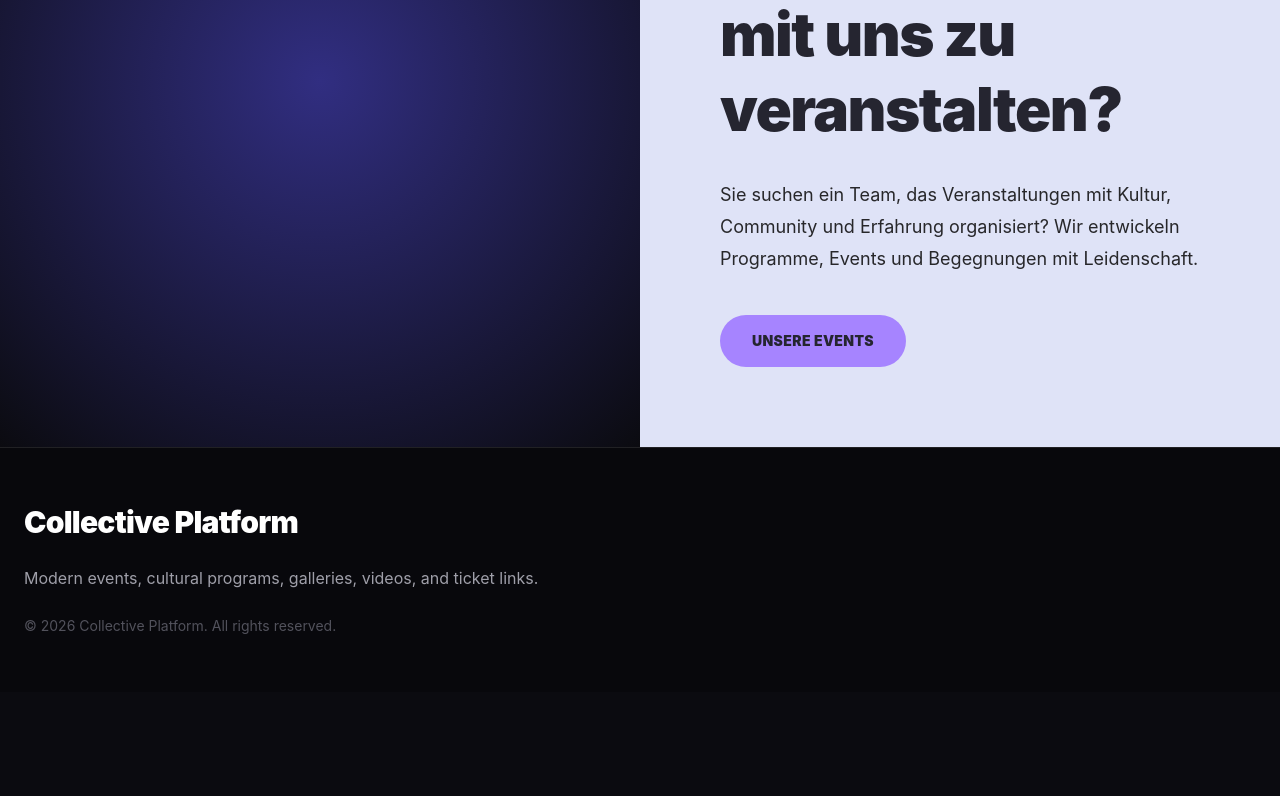
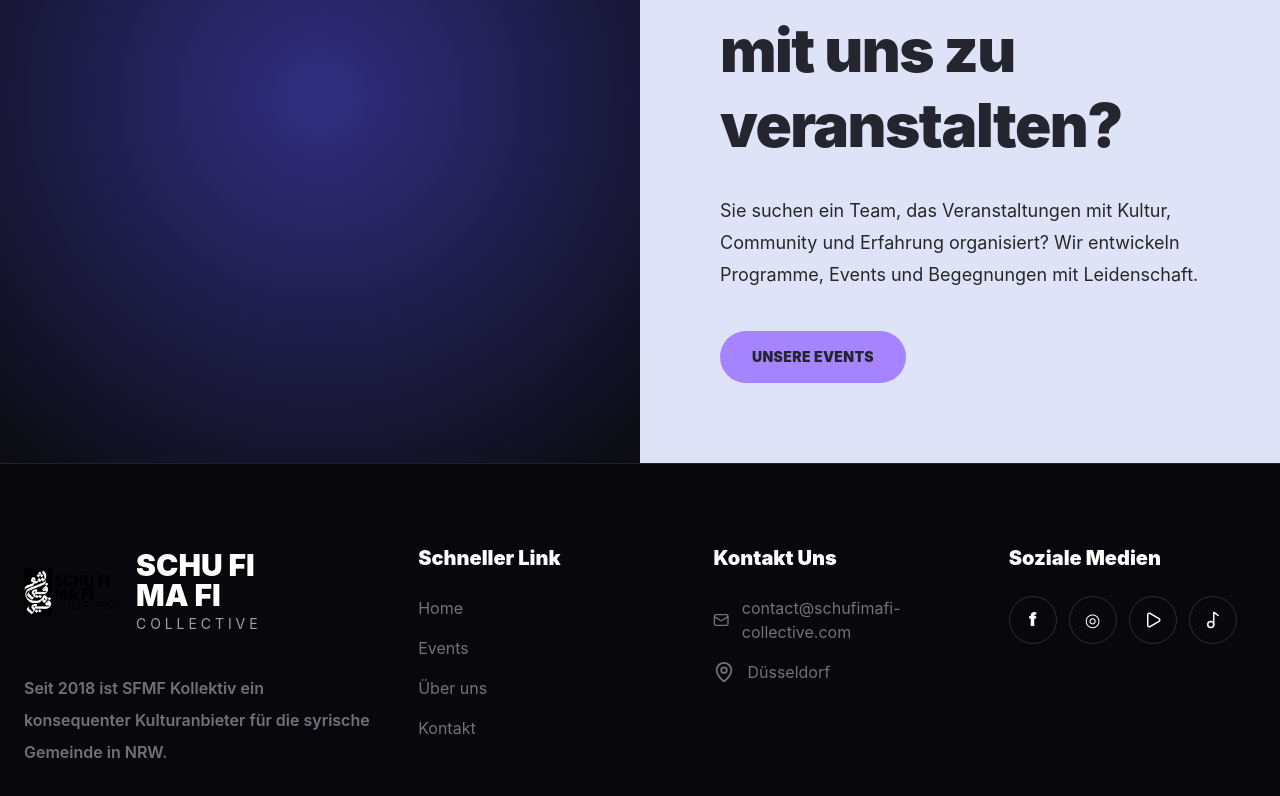
Before and after one commit to ayham-eddin/collective-platform, a React (Vite) app in the folder frontend/: page / in a window 1280 px wide. Shown: the part 1968-2764 px from the top of the page. Before the commit the page ends 2660 px from the top, so only its background shows below. Built offline with nearby package versions, Linux system fonts and the light colour scheme; no server answers.

Commit message:
feat: update navbar and footer

```diff
--- a/frontend/src/components/Footer/Footer.tsx
+++ b/frontend/src/components/Footer/Footer.tsx
@@ -1,22 +1,107 @@
+import { Mail, MapPin, Music2, Play } from "lucide-react";
+import { Link } from "react-router-dom";
+import logo from "../../assets/logo.png";
+
 export const Footer = () => {
   return (
     <footer
       id="contact"
       className="border-t border-white/10 bg-[#08080c] text-white"
     >
-      <div className="mx-auto grid max-w-7xl gap-6 px-6 py-14">
-        <h2 className="text-3xl font-black tracking-tight">
-          Collective Platform
-        </h2>
+      <div className="mx-auto grid max-w-7xl gap-12 px-6 py-20 lg:grid-cols-[1.4fr_1fr_1fr_1fr]">
+        <div>
+          <Link to="/" className="flex items-center gap-4">
+            <img
+              src={logo}
+              alt="Schu Fi Ma Fi Kollektiv"
+              className="h-24 w-24 rounded-2xl object-contain"
+            />
 
-        <p className="max-w-2xl leading-7 text-zinc-400">
-          Modern events, cultural programs, galleries, videos, and ticket links.
-        </p>
+            <div>
+              <p className="text-3xl font-black uppercase leading-none">
+                Schu Fi
+                <br />
+                Ma Fi
+              </p>
+              <p className="mt-1 text-sm uppercase tracking-[0.28em] text-zinc-400">
+                Collective
+              </p>
+            </div>
+          </Link>
 
-        <p className="text-sm text-zinc-600">
-          © {new Date().getFullYear()} Collective Platform. All rights reserved.
-        </p>
+          <p className="mt-8 max-w-sm font-semibold leading-8 text-zinc-500">
+            Seit 2018 ist SFMF Kollektiv ein konsequenter Kulturanbieter für die
+            syrische Gemeinde in NRW.
+          </p>
+        </div>
+
+        <div>
+          <h3 className="text-xl font-black">Schneller Link</h3>
+
+          <div className="mt-6 grid gap-4 text-zinc-500">
+            <Link to="/" className="transition hover:text-white">
+              Home
+            </Link>
+            <Link to="/events" className="transition hover:text-white">
+              Events
+            </Link>
+            <a href="#about-preview" className="transition hover:text-white">
+              Über uns
+            </a>
+            <a href="#contact" className="transition hover:text-white">
+              Kontakt
+            </a>
+          </div>
+        </div>
+
+        <div>
+          <h3 className="text-xl font-black">Kontakt Uns</h3>
+
+          <div className="mt-6 grid gap-4 text-zinc-500">
+            <a
+              href="mailto:contact@schufimafi-collective.com"
+              className="flex items-center gap-3 transition hover:text-white"
+            >
+              <Mail size={20} />
+              contact@schufimafi-collective.com
+            </a>
+
+            <p className="flex items-center gap-3">
+              <MapPin size={22} />
+              Düsseldorf
+            </p>
+          </div>
+        </div>
+
+        <div>
+          <h3 className="text-xl font-black">Soziale Medien</h3>
+
+          <div className="mt-6 flex flex-wrap gap-3">
+            <a href="/" className={socialLinkClass} aria-label="Facebook">
+              f
+            </a>
+
+            <a href="/" className={socialLinkClass} aria-label="Instagram">
+              ◎
+            </a>
+
+            <a href="/" className={socialLinkClass} aria-label="YouTube">
+              <Play size={18} />
+            </a>
+
+            <a href="/" className={socialLinkClass} aria-label="TikTok">
+              <Music2 size={18} />
+            </a>
+          </div>
+        </div>
+      </div>
+
+      <div className="mx-auto max-w-7xl border-t border-white/10 px-6 py-8 text-center text-sm font-bold text-zinc-500">
+        Developed by Ayham © {new Date().getFullYear()} Schu Fi Ma Fi Collective
       </div>
     </footer>
   );
 };
+
+const socialLinkClass =
+  "grid h-12 w-12 place-items-center rounded-full border border-white/15 text-lg font-black text-zinc-400 transition hover:border-violet-400 hover:bg-violet-500 hover:text-white";
--- a/frontend/src/components/Navbar/Navbar.tsx
+++ b/frontend/src/components/Navbar/Navbar.tsx
@@ -1,36 +1,36 @@
 import clsx from "clsx";
 import { Link, NavLink } from "react-router-dom";
+import logo from "../../assets/logo.png";
 
 export const Navbar = () => {
   return (
-    <header className="sticky top-0 z-50 border-b border-white/10 bg-[#08080c]/85 backdrop-blur-xl">
-      <nav className="mx-auto flex max-w-7xl items-center justify-between gap-6 px-6 py-5">
-        <Link to="/" className="text-2xl font-black tracking-tight text-white">
-          Schu Fi Ma Fi
+    <header className="sticky top-0 z-50 border-b border-white/10 bg-[#08080c]/90 backdrop-blur-xl">
+      <nav className="mx-auto flex max-w-7xl items-center justify-between gap-6 px-6 py-4">
+        <Link to="/" className="flex items-center gap-3">
+          <div className="bg-white px-1">
+            <img
+              src={logo}
+              alt="Schu Fi Ma Fi Kollektiv"
+              className="h-14 w-14 rounded-xl object-contain"
+            />
+          </div>
+
+          <div className="hidden leading-none sm:block">
+            <p className="text-lg font-black uppercase tracking-tight text-white">
+              Schu Fi Ma Fi
+            </p>
+            <p className="text-xs font-semibold uppercase tracking-[0.25em] text-zinc-400">
+              Collective
+            </p>
+          </div>
         </Link>
 
         <div className="flex items-center gap-5">
-          <NavLink
-            to="/"
-            className={({ isActive }) =>
-              clsx(
-                "text-sm font-bold transition hover:text-white",
-                isActive ? "text-white" : "text-zinc-400",
-              )
-            }
-          >
+          <NavLink to="/" className={navLinkClass}>
             Home
           </NavLink>
 
-          <NavLink
-            to="/events"
-            className={({ isActive }) =>
-              clsx(
-                "text-sm font-bold transition hover:text-white",
-                isActive ? "text-white" : "text-zinc-400",
-              )
-            }
-          >
+          <NavLink to="/events" className={navLinkClass}>
             Events
           </NavLink>
 
@@ -40,8 +40,28 @@ export const Navbar = () => {
           >
             Contact
           </a>
+
+          <div className="hidden items-center gap-2 rounded-full border border-white/10 px-3 py-2 text-xs font-black text-zinc-400 md:flex">
+            <button type="button" className="transition hover:text-white">
+              DE
+            </button>
+            <span>/</span>
+            <button type="button" className="transition hover:text-white">
+              EN
+            </button>
+            <span>/</span>
+            <button type="button" className="transition hover:text-white">
+              AR
+            </button>
+          </div>
         </div>
       </nav>
     </header>
   );
 };
+
+const navLinkClass = ({ isActive }: { isActive: boolean }) =>
+  clsx(
+    "text-sm font-bold transition hover:text-white",
+    isActive ? "text-white" : "text-zinc-400",
+  );
--- a/frontend/src/pages/Home/HomePage.tsx
+++ b/frontend/src/pages/Home/HomePage.tsx
@@ -4,6 +4,9 @@ import { Link } from "react-router-dom";
 import { EventCard } from "../../components/EventCard/EventCard";
 import { getPublicEvents } from "../../services/events.service";
 import type { EventItem } from "../../types/event.types";
+
+const heroImageUrl =
+  "https://res.cloudinary.com/dabhyvhy3/image/upload/v1781453481/Layali1_ukdkuw.png";
 
 export const HomePage = () => {
   const [events, setEvents] = useState<EventItem[]>([]);
@@ -45,15 +48,11 @@ export const HomePage = () => {
     <main className="bg-[#f4f3fb] text-[#252530]">
       <section className="relative min-h-[760px] overflow-hidden bg-black text-white">
         <div className="absolute inset-0">
-          {featuredEvent?.coverImage ? (
-            <img
-              src={featuredEvent.coverImage.url}
-              alt={featuredEvent.coverImage.alt?.de || featuredEvent.title.de}
-              className="h-full w-full object-cover"
-            />
-          ) : (
-            <div className="h-full w-full bg-[radial-gradient(circle_at_top,#4c1d95,#08080c_55%)]" />
-          )}
+          <img
+            src={heroImageUrl}
+            alt="Schu Fi Ma Fi Kollektiv event atmosphere"
+            className="h-full w-full object-cover"
+          />
 
           <div className="absolute inset-0 bg-gradient-to-r from-black/90 via-black/55 to-black/20" />
           <div className="absolute inset-0 bg-gradient-to-t from-black via-transparent to-black/20" />
```
Also changed, not shown: frontend/src/assets/logo.png (added).
